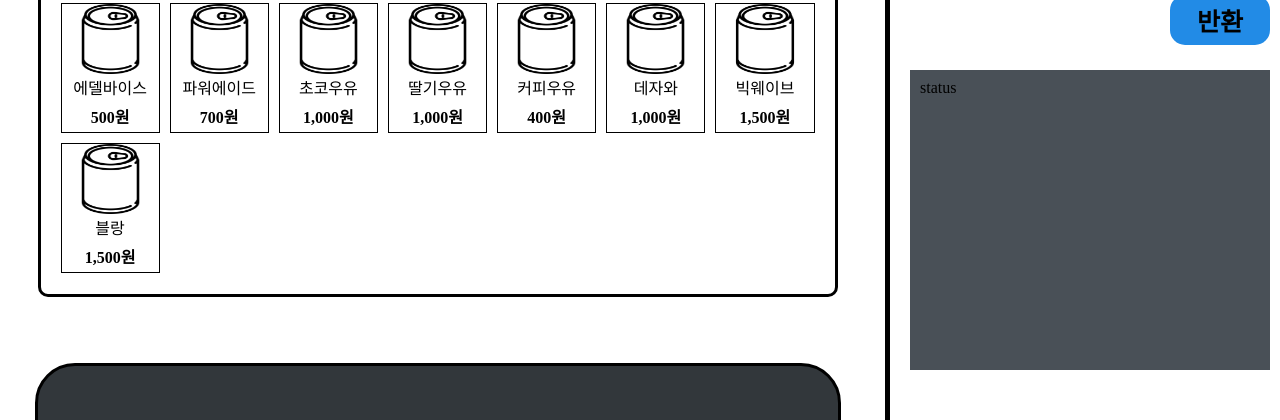
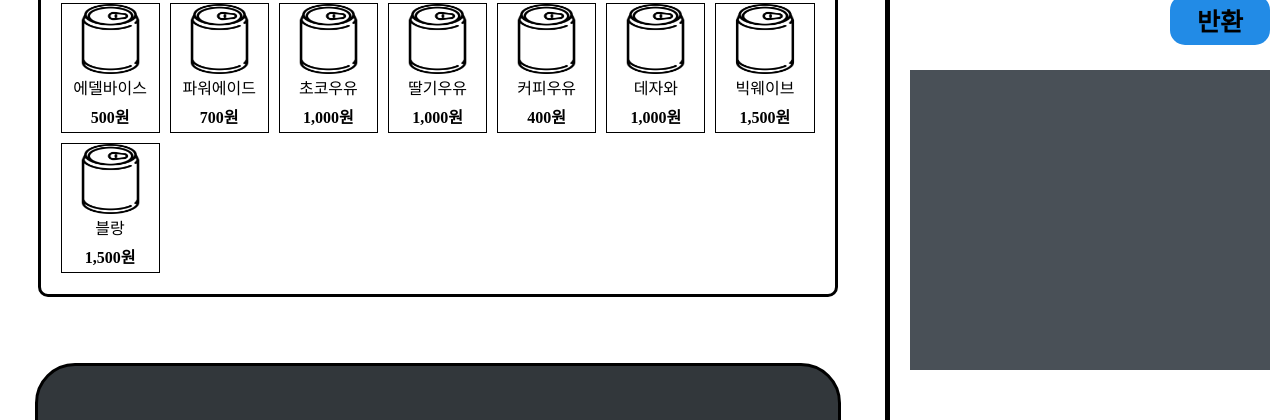
Before and after one commit to codesquad-members-2022/fe-vm, a React (Create React App) app in the folder vending-machine/: page / in a window 1280 px wide. Shown: the part 285-705 px from the top of the page. Built offline with nearby package versions, Linux system fonts and the light colour scheme.

Commit message:
feat : 음료 선택 메시지 구현 완료

```diff
--- a/vending-machine/src/App.js
+++ b/vending-machine/src/App.js
@@ -8,6 +8,7 @@ import styled from "styled-components";
 import { BrowserRouter, Routes, Route } from "react-router-dom";
 import WalletProvider from "./contexts/walletContext";
 import ProductProvider from "./contexts/productContext";
+import MessageProvider from "./contexts/messageContext";
 
 function App() {
   return (
@@ -16,6 +17,7 @@ function App() {
       <BrowserRouter>
         <AppWrap>
           <Nav></Nav>
+          <MessageProvider>
             <WalletProvider>
               <ProductProvider>
                 <Routes>
@@ -27,6 +29,7 @@ function App() {
                 </Routes>
               </ProductProvider>
             </WalletProvider>
+          </MessageProvider>
         </AppWrap>
       </BrowserRouter>
     </ThemeProvider>
--- a/vending-machine/src/components/Budget.js
+++ b/vending-machine/src/components/Budget.js
@@ -3,11 +3,11 @@ import styled from "styled-components";
 import { WalletContext } from "../contexts/walletContext";
 import { CenterSort, HeightSort } from "../style/Globalstyles";
 function Budget() {
-  const inputMoney = useContext(WalletContext).value.inputMoney;
+  const inputMoneySum = useContext(WalletContext).value.inputMoneySum;
 
   return (
     <BudgetWrap>
-      <BudgetInput>{inputMoney.toLocaleString("ko-kr")}원</BudgetInput>
+      <BudgetInput>{inputMoneySum.toLocaleString("ko-kr")}원</BudgetInput>
     </BudgetWrap>
   );
 }
--- a/vending-machine/src/components/Currency.js
+++ b/vending-machine/src/components/Currency.js
@@ -4,11 +4,11 @@ import { CenterSort, HeightSort } from "../style/Globalstyles";
 import { WalletContext } from "../contexts/walletContext";
 import { decreaseAmount } from "../util/util";
 function Currency({ money, amount }) {
-  const { walletMoney, setWalletMoney, inputMoney, setInputMoney } =
+  const { walletMoney, setWalletMoney, inputMoneySum, setInputMoneySum } =
     useContext(WalletContext).value;
   function calculateInput(money, amount) {
     if (amount > 0) {
-      setInputMoney(inputMoney + money);
+      setInputMoneySum(inputMoneySum + money);
     }
   }
   return (
--- a/vending-machine/src/components/Product.js
+++ b/vending-machine/src/components/Product.js
@@ -1,5 +1,6 @@
 import React, { useContext } from "react";
 import styled from "styled-components";
+import { messageContext } from "../contexts/messageContext";
 import { ProductContext } from "../contexts/productContext";
 import { WalletContext } from "../contexts/walletContext";
 import canSrc from "../img/free-icon-beer-can-95982.png";
@@ -9,11 +10,18 @@ import { decreaseAmount } from "../util/util";
 function Product({ title, price, amount }) {
   const { beverage, setBeverage } = useContext(ProductContext);
   const isSoldOut = amount !== 0;
-  const setInputMoney = useContext(WalletContext).value.setInputMoney;
-  const inputMoney = useContext(WalletContext).value.inputMoney;
-  function decreaseInput(price) {
-    if (price <= inputMoney) {
+  const setInputMoney = useContext(WalletContext).value.setInputMoneySum;
+  const inputMoney = useContext(WalletContext).value.inputMoneySum;
+  const setMessage = useContext(messageContext).setMessage;
+  function makeBuyMessage(title) {
+    return `${title} 선택됨`;
+  }
+
+  function decreaseInput(price, amount, title) {
+    if (price <= inputMoney && amount > 0) {
       setInputMoney(inputMoney - price);
+      const message = makeBuyMessage(title);
+      setMessage(message);
     } else {
       alert("잔액이 부족합니다!");
     }
@@ -23,7 +31,7 @@ function Product({ title, price, amount }) {
       isSoldOut={isSoldOut}
       onClick={() => {
         decreaseAmount(beverage, amount, setBeverage, title);
-        decreaseInput(price);
+        decreaseInput(price, amount, title);
       }}
     >
       <ProductImage src={canSrc}></ProductImage>
--- a/vending-machine/src/components/Status.js
+++ b/vending-machine/src/components/Status.js
@@ -1,7 +1,9 @@
-import React from "react";
+import React, { useContext } from "react";
 import styled from "styled-components";
+import { messageContext } from "../contexts/messageContext";
 function Status() {
-  return <StatusWrap>status</StatusWrap>;
+  const message = useContext(messageContext).message;
+  return <StatusWrap>{message}</StatusWrap>;
 }
 
 const StatusWrap = styled.div`
--- /dev/null
+++ b/vending-machine/src/contexts/messageContext.js
@@ -0,0 +1,26 @@
+import { createContext, useState } from "react";
+
+export const messageContext = createContext();
+
+function MessageProvider({ children }) {
+  const [title, setTitle] = useState("");
+  const [input, setInput] = useState(0);
+  const [inputSum, setInputSum] = useState(0);
+  const [message, setMessage] = useState("");
+
+  const value = {
+    title,
+    setTitle,
+    input,
+    setInput,
+    inputSum,
+    setInputSum,
+    message,
+    setMessage,
+  };
+  return (
+    <messageContext.Provider value={value}>{children}</messageContext.Provider>
+  );
+}
+
+export default MessageProvider;
--- a/vending-machine/src/contexts/walletContext.js
+++ b/vending-machine/src/contexts/walletContext.js
@@ -4,8 +4,13 @@ import { wallet } from "../datas/wallet";
 export const WalletContext = createContext(wallet);
 function WalletProvider({ children }) {
   const [walletMoney, setWalletMoney] = useState(wallet);
-  const [inputMoney, setInputMoney] = useState(0);
-  const moneyInfo = { walletMoney, setWalletMoney, inputMoney, setInputMoney };
+  const [inputMoneySum, setInputMoneySum] = useState(0);
+  const moneyInfo = {
+    walletMoney,
+    setWalletMoney,
+    inputMoneySum,
+    setInputMoneySum,
+  };
   const sum = walletMoney.reduce(
     (pre, cur) => pre + Number(cur.title) * Number(cur.amount),
     0
```
Lines whose indentation alone changed are shown as unchanged.
